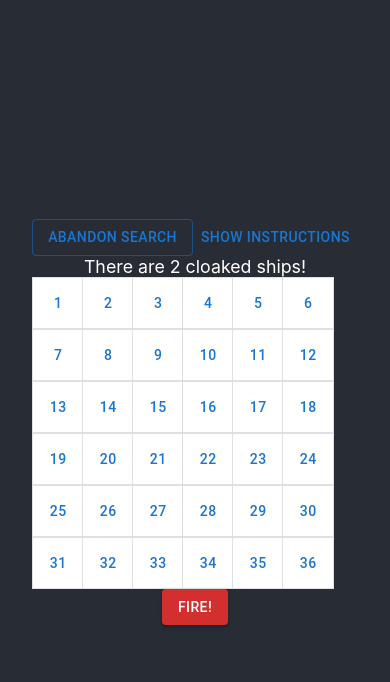
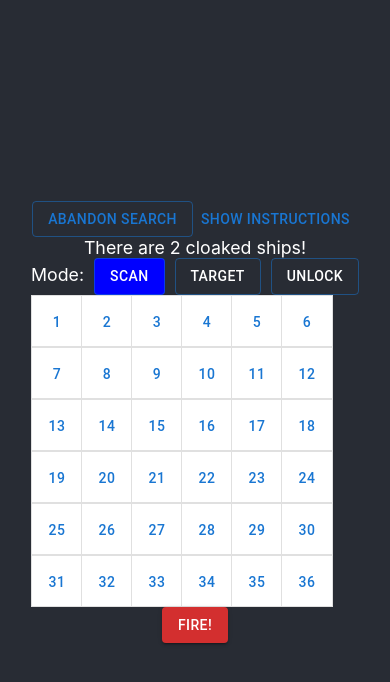
Before and after one commit to bwwhitaker/cloaked, a React (Create React App) app: page / in a window 390 px wide. Both pictures are taken after a click on the button "GENERATE GRID". Shown: the top 682 px of the page. Built offline with nearby package versions, Linux system fonts and the light colour scheme.

Commit message:
Add Support to Mobile
Added support for mobile by adding a Mode selection button and removed the Key press and hold option.

```diff
--- a/src/App.js
+++ b/src/App.js
@@ -1,38 +1,13 @@
 import './App.css';
 import GameSpace from './Components/GameSpace';
-import React, { useEffect, useState } from 'react';
-
-const MobileErrorMessage = () => {
-	return (
-		<div>
-			<h1>Error: Mobile Devices Not Supported</h1>
-			<p>This application is not supported on mobile devices. Please use a desktop or laptop to access the content.</p>
-		</div>
-	);
-};
+import React from 'react';
 
 function App() {
-	const [isMobile, setIsMobile] = useState(false);
-
-	useEffect(() => {
-		const checkIfMobile = () => {
-			setIsMobile(/iPhone|iPad|iPod|Android/i.test(navigator.userAgent)); // Adjust this threshold based on your needs
-		};
-
-		// Check on initial mount
-		checkIfMobile();
-
-		// Check on window resize
-		window.addEventListener('resize', checkIfMobile);
-
-		// Cleanup event listener on component unmount
-		return () => {
-			window.removeEventListener('resize', checkIfMobile);
-		};
-	}, []);
 	return (
 		<div className='App'>
-			<div className='App-header'>{isMobile ? <MobileErrorMessage /> : <GameSpace />}</div>
+			<div className='App-header'>
+				<GameSpace />
+			</div>
 		</div>
 	);
 }
--- a/src/Components/InstructionModule.js
+++ b/src/Components/InstructionModule.js
@@ -15,34 +15,41 @@ function InstructionModule(props) {
 				<List dense={true}>
 					<ListItem>
 						<Typography variant='body2'>
-							Click on a square to scan for cloaked ships. (You can't scan diagonally.)
+							You will begin in "Scan" mode. Click on a square to scan for cloaked ships. Scans can not be made
+							diagonally. The scan determines if a ship is in the clicked square or in one up, down, left, or right.
 						</Typography>
 					</ListItem>
 
 					<ListItem>
 						<Typography variant='body2'>
-							If the cell is Black, there is no ship detected in the square or one up, down, left, or right from the
-							square.
+							If the cell is Black, there is no ship detected in the clicked or neighboring squares.
 						</Typography>
 					</ListItem>
 
 					<ListItem>
 						<Typography variant='body2'>
 							If the cell is Blue, there is at least 1 cloaked ship next to the square. This could be up, down, left, or
-							right.
+							right. There could be more than 1 cloaked ship next to the square.
 						</Typography>
 					</ListItem>
 
 					<ListItem>
 						<Typography variant='body2'>
-							If cell is Red, they have detected your scan and have fired. Game over.
+							If cell is Red, they have detected your scans and have fired. Game over.
 						</Typography>
 					</ListItem>
 
 					<ListItem>
 						<Typography variant='body2'>
-							If you think you know a ship's location, you need to Lock Target. Press and hold "T" when you click the
-							square. Targetted squares are Green. Targetting doesn't mean a ship is located in the targeted cell.
+							If you think you know a ship's location, you need to Lock Target. Click on the "Target" button to go into
+							Targeting mode. Then click the square. Targetted squares are Green. Targetting doesn't mean a ship is
+							located in the targeted cell.
+						</Typography>
+					</ListItem>
+
+					<ListItem>
+						<Typography variant='body2'>
+							To continue scanning, click on the "Scan" button to return to "Scanning" mode.
 						</Typography>
 					</ListItem>
 
@@ -59,7 +66,8 @@ function InstructionModule(props) {
 					</ListItem>
 					<ListItem>
 						<Typography variant='body2'>
-							To unlock Targetting on a square, press and hold "U" when you click on the square.
+							To Unlock Targetting on a square, click the "Unlock" button and then click on the square. After clearing
+							the square, return to Scanning mode by clicking the "Scan" button.
 						</Typography>
 					</ListItem>
 				</List>
--- a/src/Components/SearchGrid.js
+++ b/src/Components/SearchGrid.js
@@ -1,6 +1,7 @@
 import React, { useState } from 'react';
 import Square from './Square';
 import { Grid, Button } from '@mui/material';
+import { styled } from '@mui/material/styles';
 
 function SearchGrid(props) {
 	const axisX = parseInt(props.axis);
@@ -9,13 +10,18 @@ function SearchGrid(props) {
 	const ships = parseInt(props.ships);
 	const bg = props.fieldBg;
 	const shipsToPass = props.shipLocations;
-	let [targeted, setTargeted] = useState([]);
-
+	const [targeted, setTargeted] = useState([]);
+	const [scanBackground, setScanBackground] = useState('Blue');
+	const [targetBackground, setTargetBackground] = useState('');
+	const [unlockBackground, setUnlockBackground] = useState('');
+	const [unlockFontColor, setUnlockFontColor] = useState('White');
 	const updateTargeted = (id) => {
 		setTargeted((prevTargeted) => [...prevTargeted, id]);
 	};
 
-	//console.log(targeted);
+	const [clickMode, setClickMode] = useState('Scan');
+
+	console.log(clickMode);
 
 	const removeTargeted = (id) => {
 		if (targeted.includes(id)) {
@@ -49,10 +55,73 @@ function SearchGrid(props) {
 		}
 	}
 
+	const ScanButton = styled(Button)(() => ({
+		textAlign: 'center',
+		backgroundColor: scanBackground,
+		color: 'White',
+		justifyContent: 'center',
+		marginLeft: '10px',
+	}));
+
+	const TargetButton = styled(Button)(() => ({
+		textAlign: 'center',
+		backgroundColor: targetBackground,
+		color: 'White',
+		justifyContent: 'center',
+		marginLeft: '10px',
+	}));
+
+	const UnlockButton = styled(Button)(() => ({
+		textAlign: 'center',
+		backgroundColor: unlockBackground,
+		color: unlockFontColor,
+		justifyContent: 'center',
+		marginLeft: '10px',
+	}));
+
 	return (
 		<div>
 			<div>
 				{message}
+				<div>
+					Mode:
+					<ScanButton
+						variant='outlined'
+						onClick={() => {
+							setClickMode('Scan');
+							setUnlockBackground('');
+							setTargetBackground('');
+							setScanBackground('Blue');
+							setUnlockFontColor('White');
+						}}
+					>
+						Scan
+					</ScanButton>
+					<TargetButton
+						variant='outlined'
+						onClick={() => {
+							setClickMode('Target');
+							setUnlockBackground('');
+							setTargetBackground('Green');
+							setScanBackground('');
+							setUnlockFontColor('White');
+						}}
+					>
+						Target
+					</TargetButton>
+					<UnlockButton
+						variant='outlined'
+						onClick={() => {
+							setClickMode('Unlock');
+							setUnlockBackground('White');
+							setTargetBackground('');
+							setScanBackground('');
+							setUnlockFontColor('Black');
+						}}
+					>
+						Unlock
+					</UnlockButton>
+				</div>
 				<Grid width={width} container justifyContent={'center'} spacing={0} columns={gridSize}>
 					{myGridkeys.map((key) => (
 						<Grid item xs={axisX}>
@@ -65,6 +134,7 @@ function SearchGrid(props) {
 								updateTargeted={updateTargeted}
 								targeted={targeted}
 								removeTargeted={removeTargeted}
+								clickMode={clickMode}
 							/>
 						</Grid>
 					))}
--- a/src/Components/Square.js
+++ b/src/Components/Square.js
@@ -1,4 +1,4 @@
-import React, { useEffect, useState } from 'react';
+import React, { useState } from 'react';
 import { Paper, Button } from '@mui/material';
 import { styled } from '@mui/material/styles';
 
@@ -6,87 +6,39 @@ function Square(props) {
 	const [currentBackgroundColor, setCurrentBackgroundColor] = useState(props.bg);
 	const shipLocations = props.shipLocations;
 	const axis = props.axis;
-	const [isTPressed, setIsTPressed] = useState(false);
-	const [isUPressed, setIsUPressed] = useState(false);
 	const targeted = props.targeted;
 
 	const isInArray = (value, array) => {
 		return array.includes(value);
 	};
 
-	useEffect(() => {
-		const handleTKeyDown = (event) => {
-			if (event.key === 't') {
-				setIsTPressed(true);
-			}
-		};
-
-		const handleTKeyUp = (event) => {
-			if (event.key === 't') {
-				setIsTPressed(false);
-			}
-		};
-		const handleUKeyDown = (event) => {
-			if (event.key === 'u') {
-				setIsUPressed(true);
-			}
-		};
-
-		const handleUKeyUp = (event) => {
-			if (event.key === 'u') {
-				setIsUPressed(false);
-			}
-		};
-
-		document.addEventListener('keydown', handleTKeyDown);
-		document.addEventListener('keyup', handleTKeyUp);
-		document.addEventListener('keydown', handleUKeyDown);
-		document.addEventListener('keyup', handleUKeyUp);
-
-		return () => {
-			document.removeEventListener('keydown', handleTKeyDown);
-			document.removeEventListener('keyup', handleTKeyUp);
-			document.removeEventListener('keydown', handleUKeyDown);
-			document.removeEventListener('keyup', handleUKeyUp);
-		};
-	}, []);
-
 	function ButtonClick(id) {
-		//console.log(id);
-
-		//console.log(shipLocations);
+		const clickMode = props.clickMode;
 		let a = id - 1;
 		let b = id + 1;
 		let c = id - axis;
 		let d = id + axis;
-		//console.log(a);
-		if (isInArray(id, shipLocations) && isTPressed === false && isUPressed === false) {
+
+		if (isInArray(id, shipLocations) && clickMode === 'Scan') {
 			setCurrentBackgroundColor('red');
-			//console.log('boom');
 			setTimeout(() => {
 				alert(`Your scans alerted the enemy and they fired on you first. You lose!`);
 			}, 200);
-		} else if (isTPressed === true) {
+		} else if (clickMode === 'Target') {
 			setCurrentBackgroundColor('green');
 			props.updateTargeted(id);
-		} else if (isUPressed === true && isInArray(id, targeted)) {
+		} else if (clickMode === 'Unlock' && isInArray(id, targeted)) {
 			setCurrentBackgroundColor('white');
-			//console.log('removing target from list');
 			props.removeTargeted(id);
-		} else if (isUPressed === true) {
+		} else if (clickMode === 'Unlock') {
 			setCurrentBackgroundColor('white');
-			//console.log('clearing target');
 		} else if (isInArray(a, shipLocations) && id % axis !== 1) {
-			//console.log('close a');
 			setCurrentBackgroundColor('blue');
 		} else if (isInArray(b, shipLocations) && id % axis !== 0) {
-			//console.log('close b');
 			setCurrentBackgroundColor('blue');
 		} else if (isInArray(c, shipLocations)) {
-			//console.log('close');
 			setCurrentBackgroundColor('blue');
 		} else if (isInArray(d, shipLocations)) {
-			//console.log('close');
 			setCurrentBackgroundColor('blue');
 		} else {
 			setCurrentBackgroundColor('black');
```
